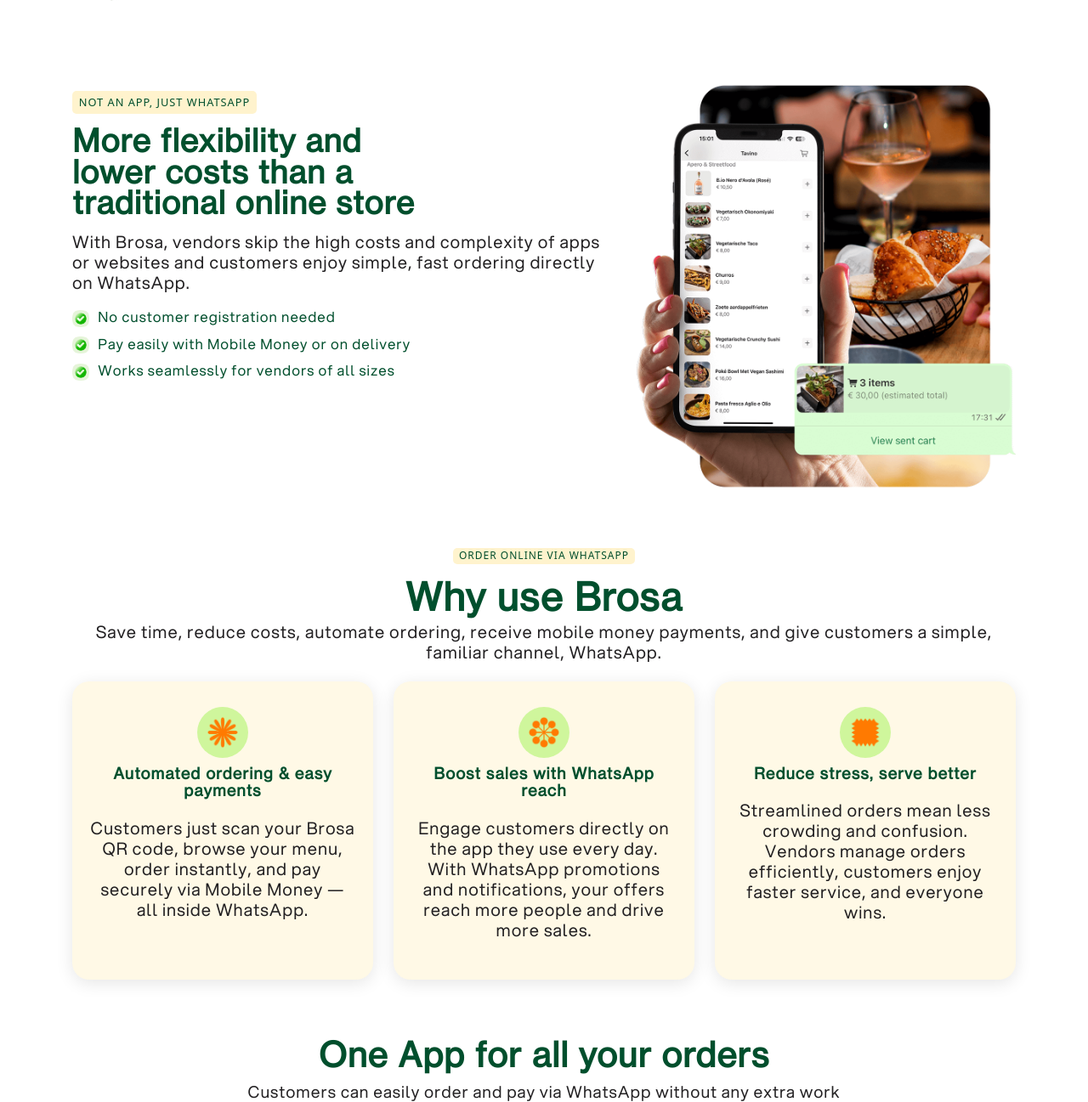
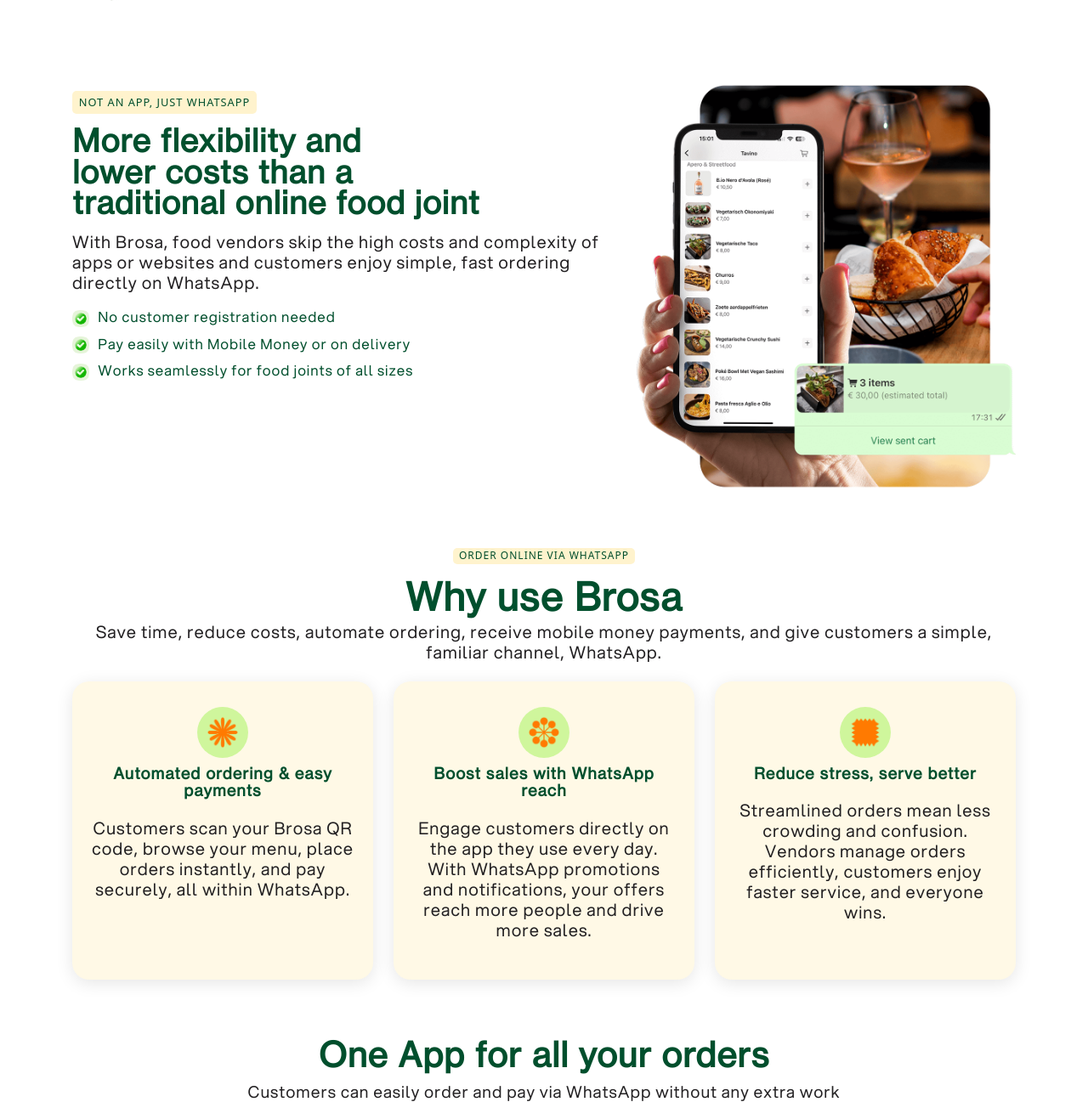
Before and after one commit to DavidDanso/brosa, a Django app: page / in a window 1280 px wide. Shown: the part 2054-3351 px from the top of the page at 85% size. Run offline with Django 5.2, Linux system fonts and the light colour scheme; some libraries are stand-ins or nearby versions.

Commit message:
Refactor text for clarity and conciseness in index.html

```diff
--- a/brosa/templates/brosa/index.html
+++ b/brosa/templates/brosa/index.html
@@ -78,7 +78,7 @@
         <div class="container">
           <div class="hero-intro">
             <h1>Simplify Ordering with Whatsapp</h1>
-            <p>Customers simply scan the unique QR code to instantly browse menus from multiple food vendors in our WhatsApp catalogue, place your order and pay in just a few seconds — quick, seamless, and stress - free.</p>
+            <p>Customers simply scan the unique QR code to instantly browse vendor menus in our WhatsApp catalogue, place orders, and pay in seconds, quick, seamless, and stress-free.</p>
             <center>
               <div class="row mb-4">
                 <div class="col-md-4 col-sm-6">
@@ -199,9 +199,9 @@
 
                 <h3>
                   More flexibility and <span></span> lower costs than a <span></span>
-                  traditional online store
+                  traditional online food joint
                 </h3>
-                <p class="txt_">With Brosa, vendors skip the high costs and complexity of apps or websites and customers enjoy simple, fast ordering directly on WhatsApp.</p>
+                <p class="txt_">With Brosa, food vendors skip the high costs and complexity of apps or websites and customers enjoy simple, fast ordering directly on WhatsApp.</p>
                 <li>
                   <img id="check_icon" src="{% static '/images/check.png' %}" class="img-fluid" alt="check_icon" />
                   No customer registration needed
@@ -212,7 +212,7 @@
                 </li>
                 <li>
                   <img id="check_icon" src="{% static '/images/check.png' %}" class="img-fluid" alt="check_icon" />
-                  Works seamlessly for vendors of all sizes
+                  Works seamlessly for food joints of all sizes
                 </li>
               </div>
               <!-- end col -->
@@ -248,7 +248,7 @@
                   </div>
                   <!-- end feature-avatar -->
                   <h3 class="feature-title">Automated ordering & easy payments</h3>
-                  <p class="feature-description">Customers just scan your Brosa QR code, browse your menu, order instantly, and pay securely via Mobile Money — all inside WhatsApp.</p>
+                  <p class="feature-description">Customers scan your Brosa QR code, browse your menu, place orders instantly, and pay securely, all within WhatsApp.</p>
                 </div>
                 <!-- end feature-card -->
               </div>
```
